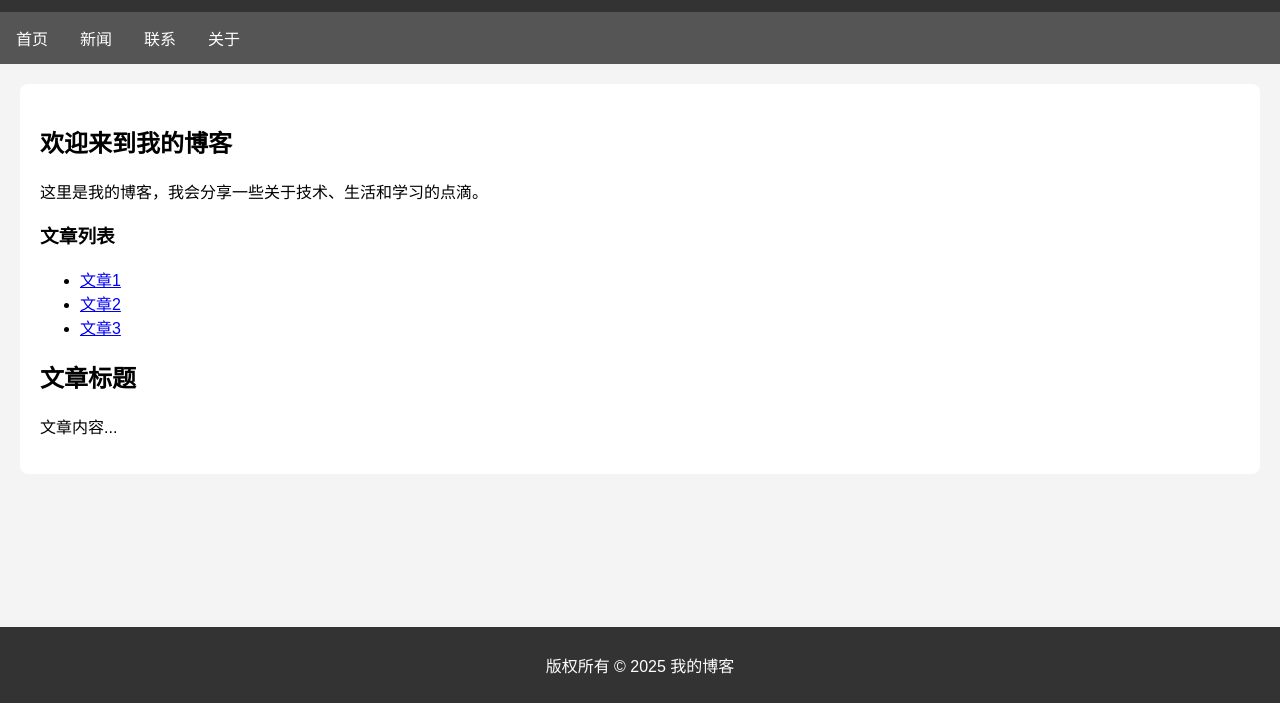
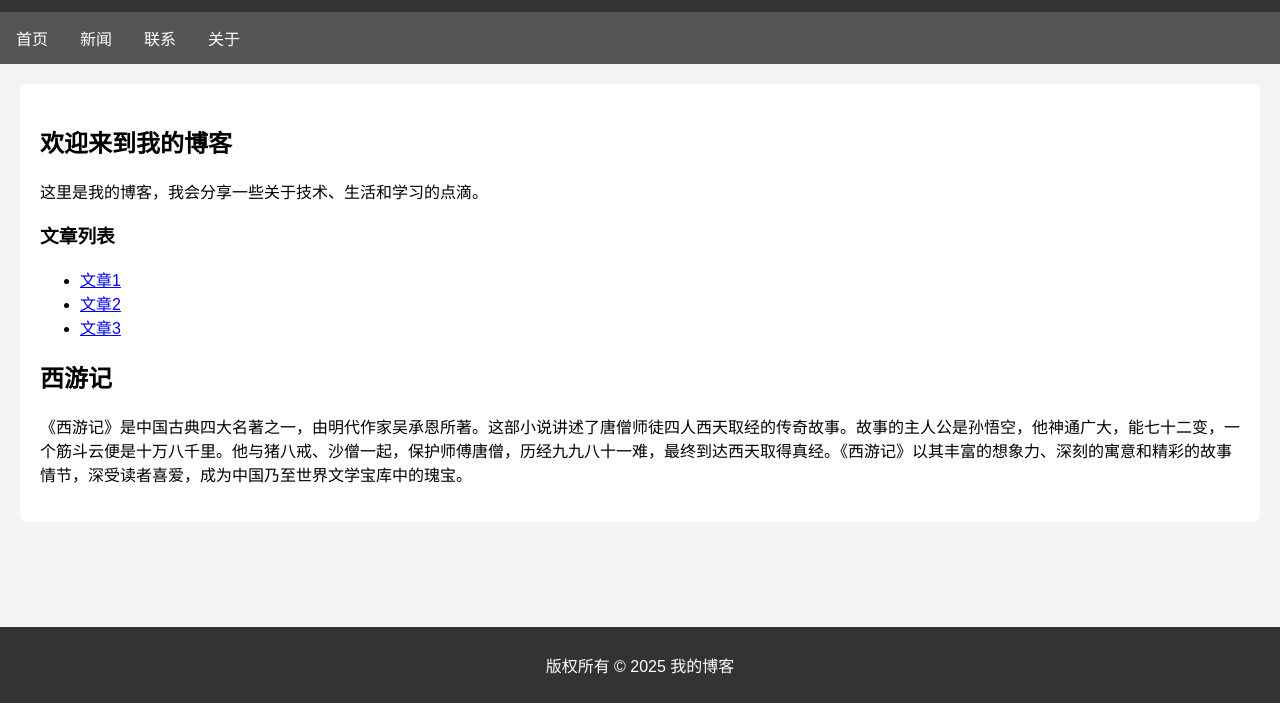
Before and after one commit to qwe727/laughing-engine, a plain HTML site: page index.html in a window 1280 px wide. Shown: the part 97-800 px from the top of the page. Drawn offline with Linux system fonts and the light colour scheme.

Commit message:
Update index.html

```diff
--- a/index.html
+++ b/index.html
@@ -73,8 +73,8 @@
         </ul>
         <!-- 文章内容 -->
         <article>
-            <h2>文章标题</h2>
-            <p>文章内容...</p>
+            <h2>西游记</h2>
+            <p>《西游记》是中国古典四大名著之一，由明代作家吴承恩所著。这部小说讲述了唐僧师徒四人西天取经的传奇故事。故事的主人公是孙悟空，他神通广大，能七十二变，一个筋斗云便是十万八千里。他与猪八戒、沙僧一起，保护师傅唐僧，历经九九八十一难，最终到达西天取得真经。《西游记》以其丰富的想象力、深刻的寓意和精彩的故事情节，深受读者喜爱，成为中国乃至世界文学宝库中的瑰宝。</p>
         </article>
     </div>
 
```
